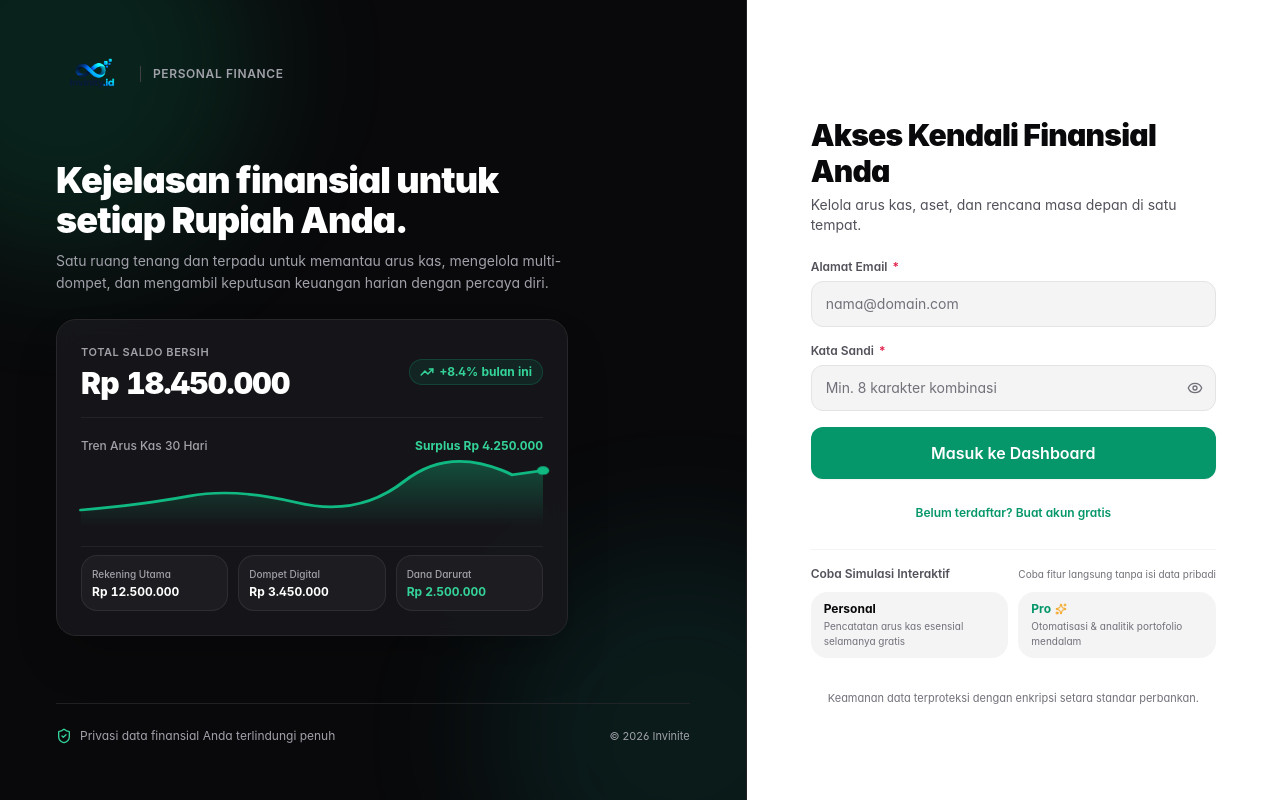
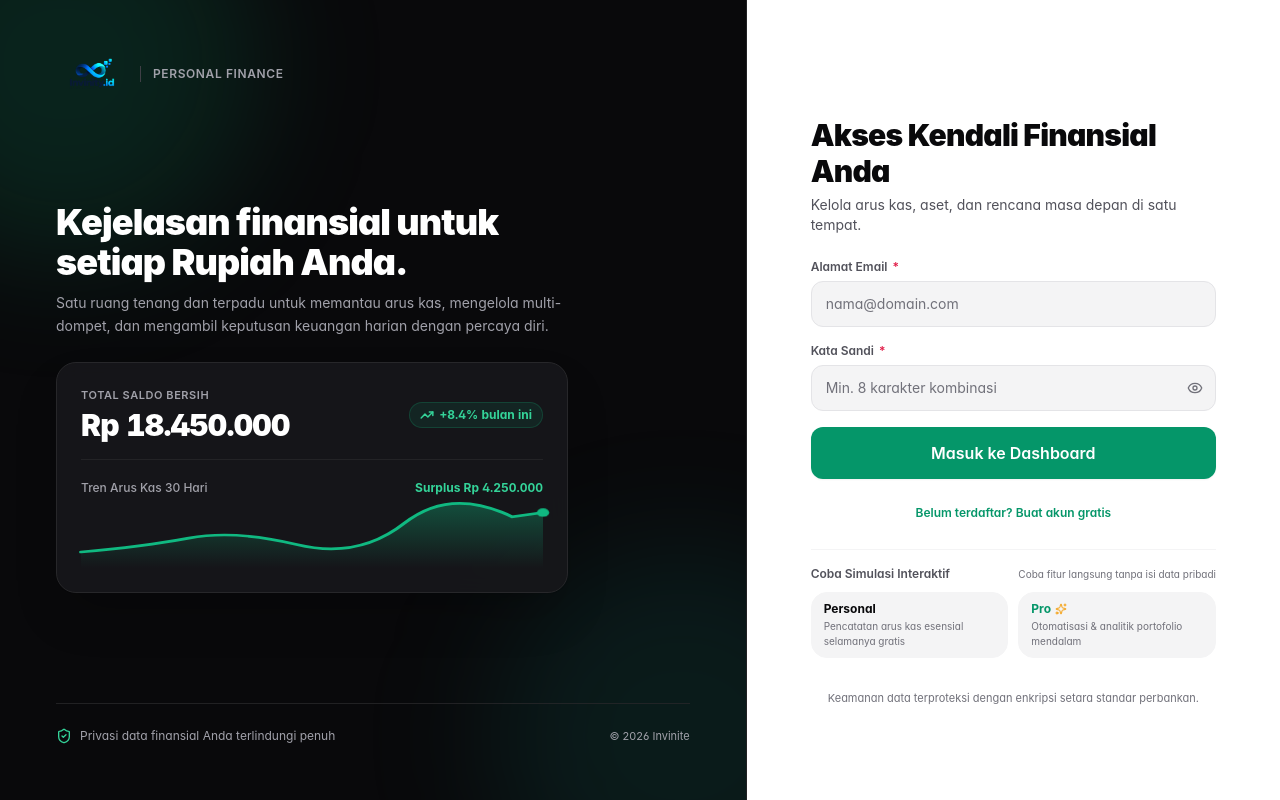
Before and after one commit to Nurdiansyah0/rustee, a Vue app in the folder frontend/: page / in a window 1280 px wide. Built offline with nearby package versions, Linux system fonts and the light colour scheme; no server answers.

Commit message:
chore(ui): remove wallet snapshot grid from auth preview card

```diff
--- a/frontend/src/components/auth/SplitScreenAuth.vue
+++ b/frontend/src/components/auth/SplitScreenAuth.vue
@@ -79,21 +79,6 @@
             </div>
           </div>
 
-          <!-- Mini Wallet Snapshot Grid -->
-          <div class="grid grid-cols-3 gap-2.5 pt-2 border-t border-zinc-800/80 text-xs">
-            <div class="p-2.5 bg-zinc-800/50 rounded-xl border border-zinc-700/50">
-              <div class="text-[10px] text-zinc-400 font-medium">Rekening Utama</div>
-              <div class="font-bold text-white tabular-nums mt-0.5">Rp 12.500.000</div>
-            </div>
-            <div class="p-2.5 bg-zinc-800/50 rounded-xl border border-zinc-700/50">
-              <div class="text-[10px] text-zinc-400 font-medium">Dompet Digital</div>
-              <div class="font-bold text-white tabular-nums mt-0.5">Rp 3.450.000</div>
-            </div>
-            <div class="p-2.5 bg-zinc-800/50 rounded-xl border border-zinc-700/50">
-              <div class="text-[10px] text-zinc-400 font-medium">Dana Darurat</div>
-              <div class="font-bold text-emerald-400 tabular-nums mt-0.5">Rp 2.500.000</div>
-            </div>
-          </div>
         </div>
       </div>
 
```
